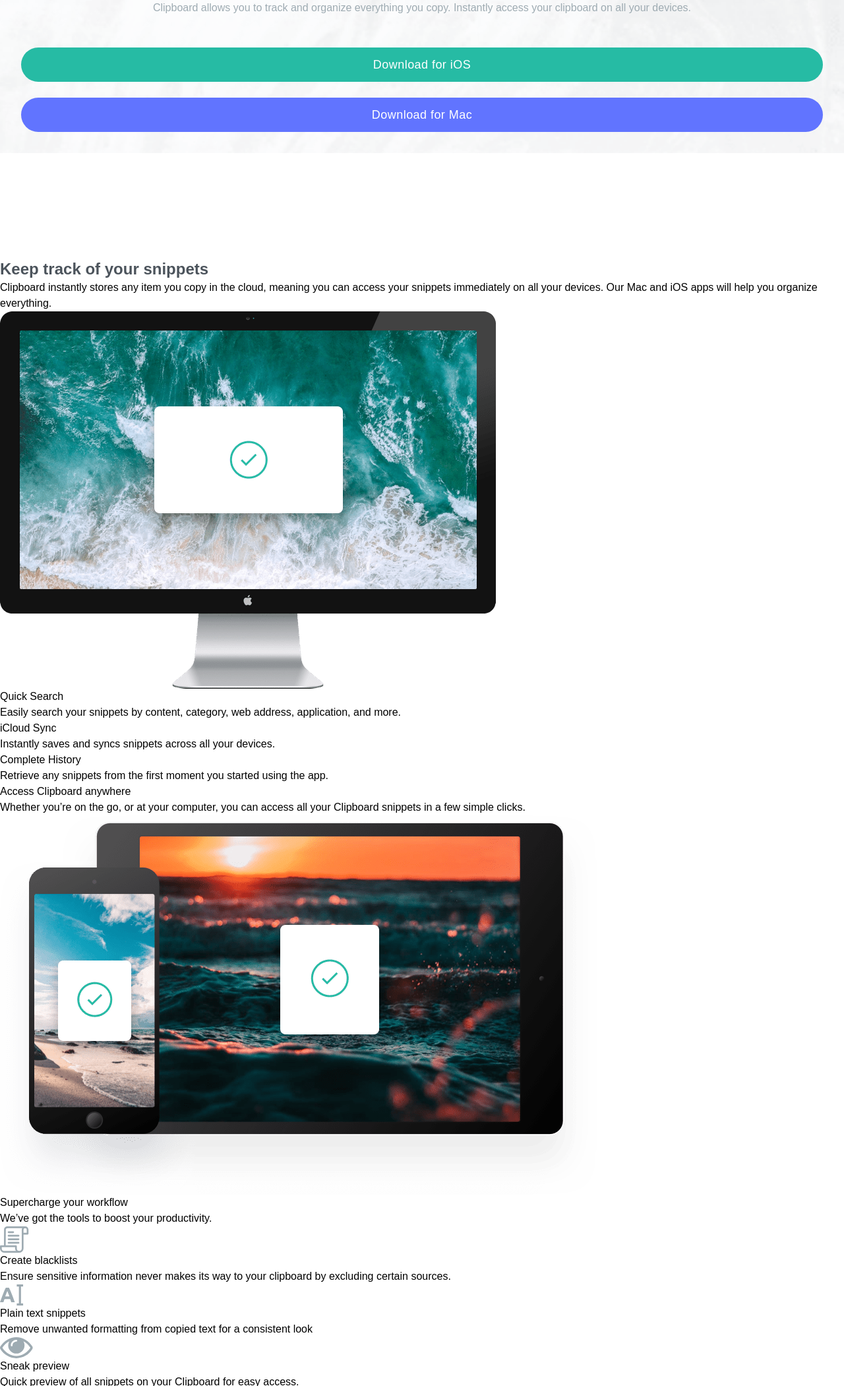
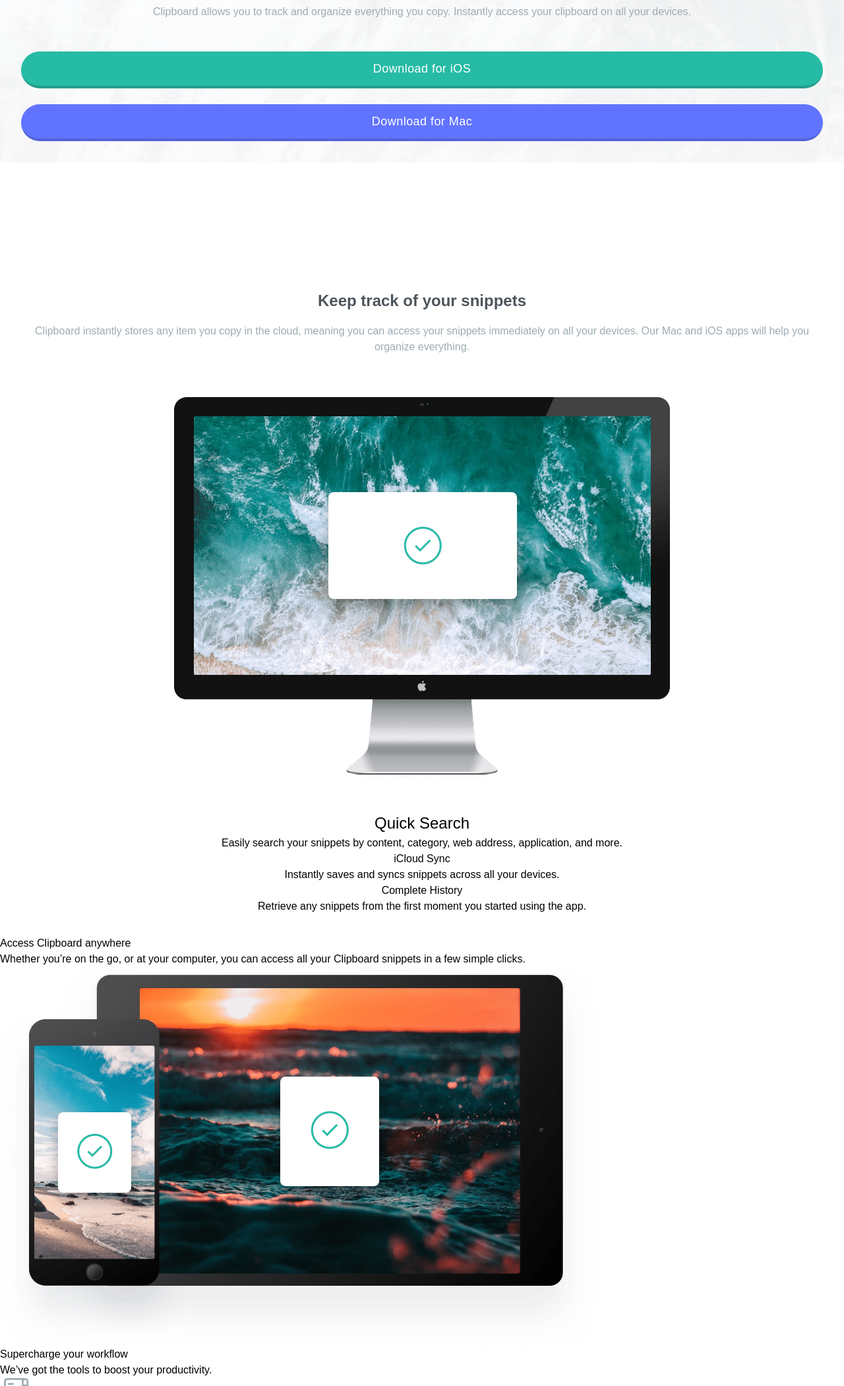
Before and after one commit to PiotrPlotast/clipboard-landing-page, a plain HTML site: page index.html in a window 1280 px wide. Shown: the part 401-2502 px from the top of the page at 66% size. Drawn offline with nearby package versions, Linux system fonts and the light colour scheme; a web font is replaced by a local one.

Commit message:
styled buttons,linked correct fonts

```diff
--- a/index.html
+++ b/index.html
@@ -7,7 +7,7 @@
     <link rel="preconnect" href="https://fonts.googleapis.com" />
     <link rel="preconnect" href="https://fonts.gstatic.com" crossorigin />
     <link
-      href="https://fonts.googleapis.com/css2?family=Poppins:wght@400;500&display=swap"
+      href="https://fonts.googleapis.com/css2?family=Bai+Jamjuree:wght@400;600&display=swap"
       rel="stylesheet"
     />
     <script src="https://cdn.tailwindcss.com"></script>
@@ -22,7 +22,7 @@
   <body class="font-body">
     <main>
       <section
-        class="xs:bg-mobile-header bg-cover bg-no-repeat flex xs:flex-col xs:justify-center xs:items-center xs:p-8 xs:text-center xs:mb-40"
+        class="xs:bg-mobile-header bg-cover bg-no-repeat xs:flex xs:flex-col xs:justify-center xs:items-center xs:p-8 xs:text-center xs:mb-40"
       >
         <img src="./images/logo.svg" alt="" class="mt-32 mb-16" />
         <h1 class="font-semibold text-headers text-3xl">
@@ -36,29 +36,31 @@
 
         <a
           href=""
-          class="bg-[#26BBA4] text-white text-lg rounded-full w-full py-3 mb-6 tracking-wide"
+          class="bg-[#26BBA4] text-white text-lg rounded-full w-full py-3 mb-6 tracking-wide hover:opacity-90 border-b-4 border-[#209E8B]"
           >Download for iOS</a
         >
         <a
           href=""
-          class="bg-[#6174FF] text-white text-lg rounded-full w-full py-3 tracking-wide"
+          class="bg-[#6174FF] text-white text-lg rounded-full w-full py-3 tracking-wide hover:opacity-90 border-b-4 border-[#5262D8]"
           >Download for Mac</a
         >
       </section>
-      <section>
-        <h2 class="font-semibold text-headers text-2xl">
+      <section
+        class="xs:flex xs:flex-col xs:justify-center xs:items-center xs:p-8 xs:text-center"
+      >
+        <h2 class="font-semibold text-headers text-2xl xs:mb-4">
           Keep track of your snippets
         </h2>
 
-        <p>
+        <p class="text-text xs:mb-16">
           Clipboard instantly stores any item you copy in the cloud, meaning you
           can access your snippets immediately on all your devices. Our Mac and
           iOS apps will help you organize everything.
         </p>
 
-        <img src="./images/image-computer.png" alt="" />
+        <img src="./images/image-computer.png" alt="" class="xs:mb-14" />
 
-        <h3>Quick Search</h3>
+        <h3 class="text-xl">Quick Search</h3>
 
         <p>
           Easily search your snippets by content, category, web address,
@@ -93,7 +95,7 @@
         <div>
           <img src="./images/icon-blacklist.svg" alt="" />
 
-          <h3>Create blacklists</h3>
+          <h3 class="text-xl">Create blacklists</h3>
 
           <p>
             Ensure sensitive information never makes its way to your clipboard
@@ -103,7 +105,7 @@
         <div>
           <img src="./images/icon-text.svg" alt="" />
 
-          <h3>Plain text snippets</h3>
+          <h3 class="text-xl">Plain text snippets</h3>
 
           <p>
             Remove unwanted formatting from copied text for a consistent look
@@ -112,7 +114,7 @@
         <div>
           <img src="./images/icon-preview.svg" alt="" />
 
-          <h3>Sneak preview</h3>
+          <h3 class="text-xl">Sneak preview</h3>
 
           <p>
             Quick preview of all snippets on your Clipboard for easy access.
@@ -177,6 +179,15 @@
               headers: "#4C545C",
               text: "#9EABB2",
             },
+            fontSize: {
+              sm: "0.8rem",
+              base: "1rem",
+              xl: "1.5rem",
+              "2xl": "1.5rem",
+              "3xl": "1.75rem",
+              "4xl": "2.441rem",
+              "5xl": "3.052rem",
+            },
           },
         },
       };
```
